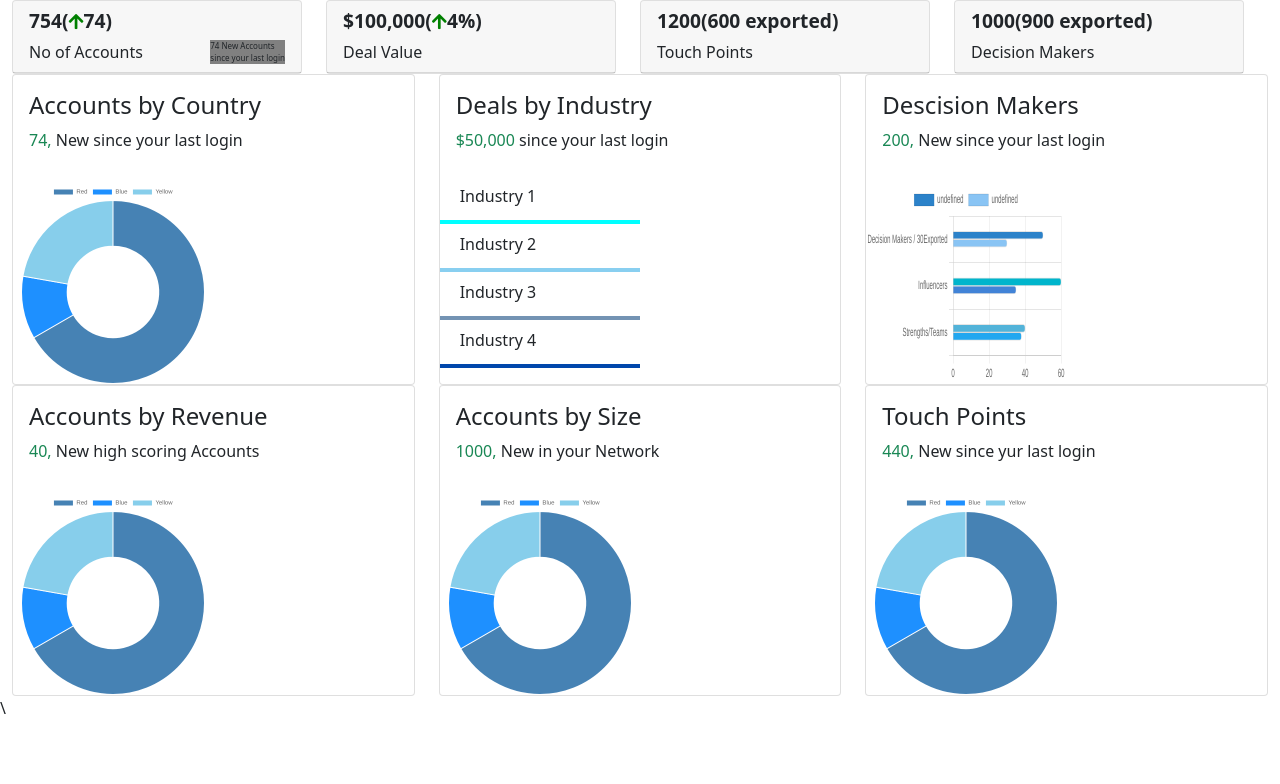
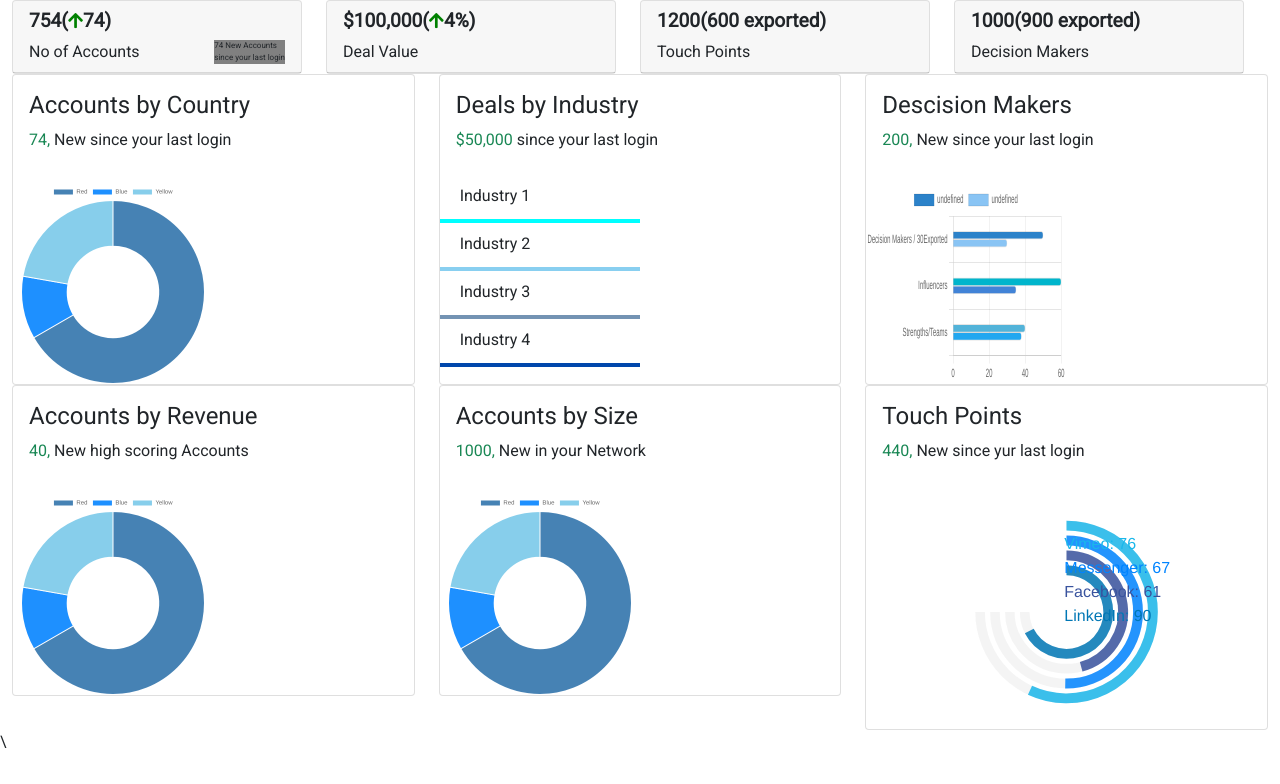
Before and after one commit to KumarSantosh22/DashboardGraphs, a plain HTML site: page dashboard.html in a window 1280 px wide. Drawn offline with nearby package versions, Linux system fonts and the light colour scheme.

Commit message:
initial commit

```diff
--- a/dashboard.html
+++ b/dashboard.html
@@ -15,7 +15,20 @@
         crossorigin="anonymous" />
     <link rel="stylesheet" href="chart.css">
 
-    <title>Hello, world!</title>
+    <title>Dashboard</title>
+
+    <style>
+        @import url(https://fonts.googleapis.com/css?family=Roboto);
+
+        body {
+            font-family: Roboto, sans-serif;
+        }
+
+        #touchPoints {
+            max-width: 450px;
+            margin: 2px auto;
+        }
+    </style>
 </head>
 
 <body>
@@ -30,8 +43,8 @@
                         <div class="card-header card-header-warning card-header-icon">
 
                             <h3 class="card-title size-10">754(<i class="fa fa-arrow-up color-me"></i>74)<br>
-                          </h3>
-                        <p class="very-small">74 New Accounts <br>since your last login</p>
+                            </h3>
+                            <p class="very-small">74 New Accounts <br>since your last login</p>
                             <small class="size-08">No of Accounts</small>
                         </div>
 
@@ -171,7 +184,7 @@
                         </p>
                     </div>
                     <div class="ct-chart" id="completedTasksChart">
-                        <canvas class="canvas-size" id="touchpointsChart"></canvas>
+                        <div id="touchPoints"></div>
                     </div>
 
                 </div>
@@ -186,6 +199,7 @@
     <script src="https://cdn.jsdelivr.net/npm/bootstrap@5.1.0/dist/js/bootstrap.bundle.min.js"
         integrity="sha384-U1DAWAznBHeqEIlVSCgzq+c9gqGAJn5c/t99JyeKa9xxaYpSvHU5awsuZVVFIhvj"
         crossorigin="anonymous"></script>
+    <script src="https://cdn.jsdelivr.net/npm/apexcharts"></script>
     <script src="./chart.js"></script>\
 
     <script src="./donut.js"></script>
--- a/touchpoints.js
+++ b/touchpoints.js
@@ -1,32 +1,62 @@
-var data = {
-  labels: ["Red", "Blue", "Yellow"],
-  datasets: [
-    {
-      label: "My First Dataset",
-      data: [300, 50, 100],
-      backgroundColor: [
-        "rgb(70,130,180)",
-        "rgb(30,144,255)",
-        "rgb(135,206,235)",
-      ],
-      hoverOffset: 4,
-    },
-  ],
-};
 
-var config = {
-  type: "doughnut",
-  data: data,
-};
+        var options = {
+          series: [76, 67, 61, 90],
+          chart: {
+          height: 230,
+          type: 'radialBar',
+        },
+        plotOptions: {
+          radialBar: {
+            offsetY: 0,
+            startAngle: 0,
+            endAngle: 270,
+            hollow: {
+              margin: 5,
+              size: '30%',
+              background: 'transparent',
+              image: undefined,
+            },
+            dataLabels: {
+              name: {
+                show: false,
+              },
+              value: {
+                show: false,
+              }
+            }
+          }
+        },
+        colors: ['#1ab7ea', '#0084ff', '#39539E', '#0077B5'],
+        labels: ['Vimeo', 'Messenger', 'Facebook', 'LinkedIn'],
+        legend: {
+          show: true,
+          floating: true,
+          fontSize: '16px',
+          position: 'left',
+          offsetX: 160,
+          offsetY: 15,
+          labels: {
+            useSeriesColors: true,
+          },
+          markers: {
+            size: 0
+          },
+          formatter: function(seriesName, opts) {
+            return seriesName + ":  " + opts.w.globals.series[opts.seriesIndex]
+          },
+          itemMargin: {
+            vertical: 3
+          }
+        },
+        responsive: [{
+          breakpoint: 480,
+          options: {
+            legend: {
+                show: false
+            }
+          }
+        }]
+        };
 
-data = {
-  datasets: [
-    {
-      data: [10, 20, 30],
-    },
-  ],
-
-  // These labels appear in the legend and in the tooltips when hovering different arcs
-  labels: ["Red", "Yellow", "Blue"],
-};
-var myChart = new Chart(document.getElementById("touchpointsChart"), config);
+        var chart = new ApexCharts(document.querySelector("#touchPoints"), options);
+        chart.render();
```
Also changed, not shown: jsmodules/apex.js (added).
